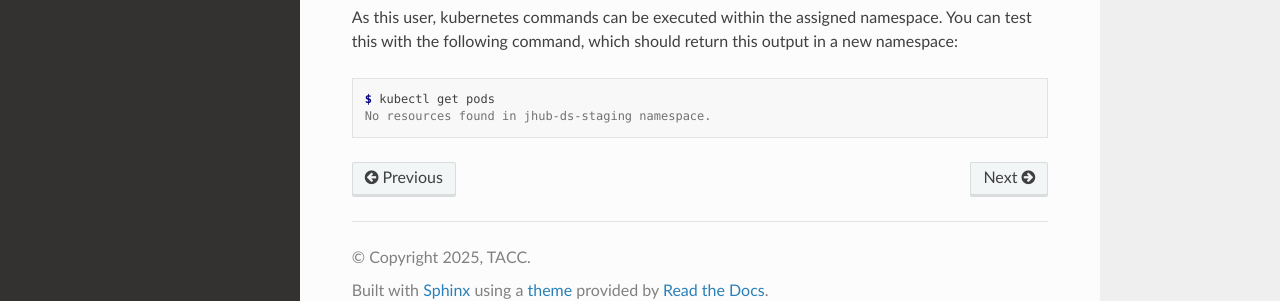
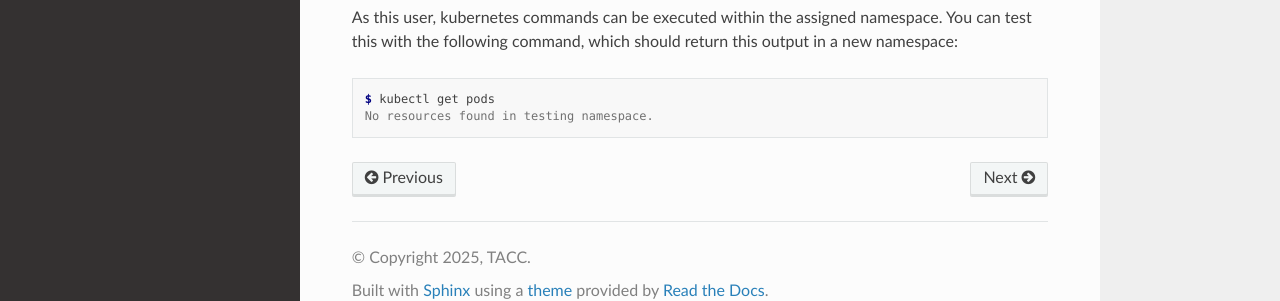
Before and after one commit to TACC-Cloud/savanna-documentation, a Sphinx documentation site: the page built from docs/source/getting-started.rst, in a window 1280 px wide. Shown: the part 535-836 px from the top of the page. Built offline with Sphinx 7.4.7 and the Read the Docs theme 3.1.0, drawn with Linux system fonts in a browser that asks for light colours.

Commit message:
Update getting-started.rst

```diff
--- a/docs/source/getting-started.rst
+++ b/docs/source/getting-started.rst
@@ -26,4 +26,4 @@ As this user, kubernetes commands can be executed within the assigned namespace.
 .. code-block:: console
 
    $ kubectl get pods
-   No resources found in jhub-ds-staging namespace.
+   No resources found in testing namespace.
```
